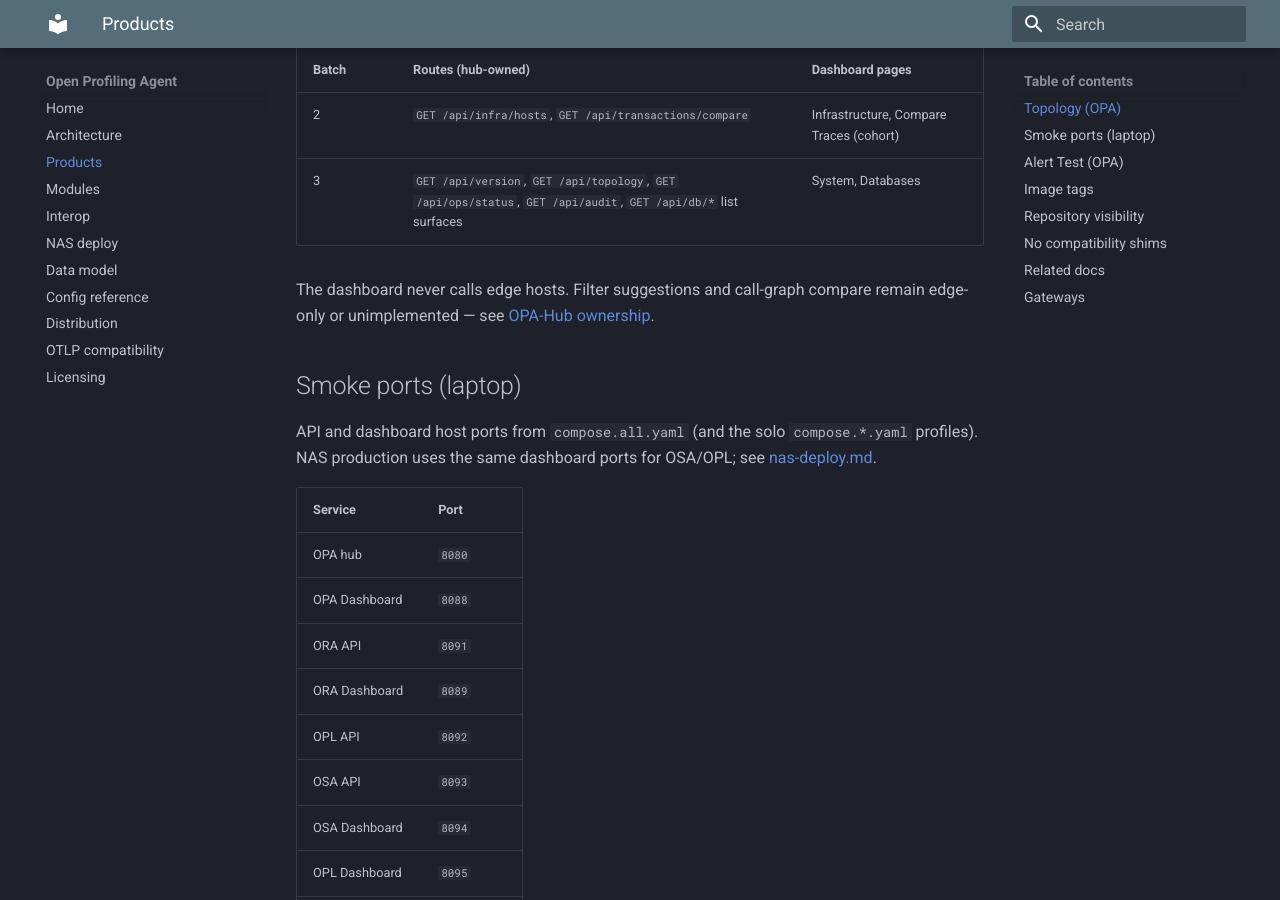
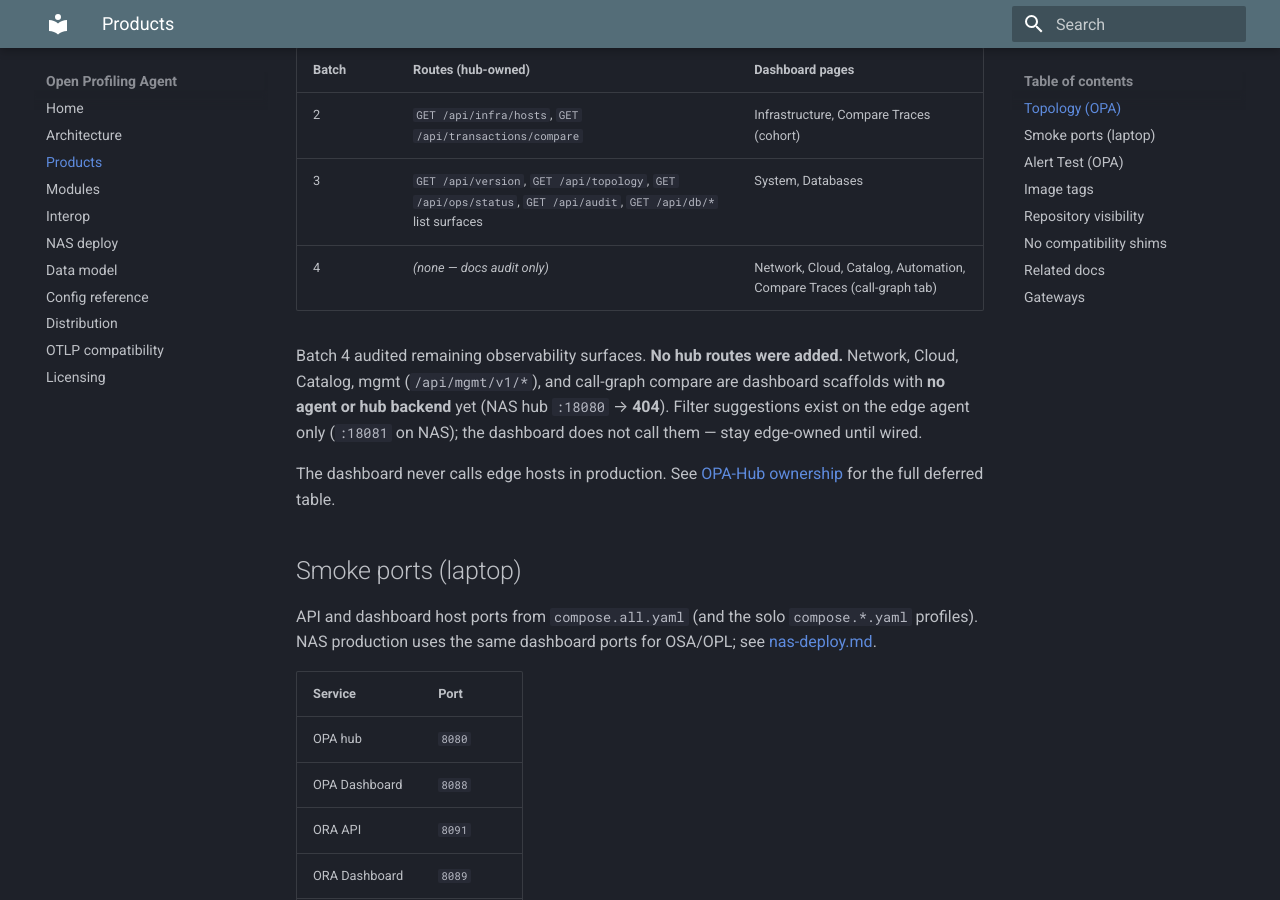
Before and after one commit to TheGrimmChester/OPA-Stack, an MkDocs documentation site: the page built from docs/products.md, in a window 1280 px wide and 900 px high, scrolled down 940 px. Built offline with MkDocs 1.6.1 and Material for MkDocs 9.7.7, drawn with Linux system fonts in a browser that asks for light colours.

Commit message:
Docs: Batch 4 OPA hub ownership and NAS deferred routes. (#28)
Record batch 4 as docs-only audit with expected 404 on deferred surfaces.

Co-authored-by: TheGrimmChester <thegrimmchester@users.noreply.github.com>

```diff
--- a/docs/products.md
+++ b/docs/products.md
@@ -20,8 +20,11 @@ Recent hub batches moved dashboard query routes off the edge agent onto **opa-hu
 |-------|-------------------|-----------------|
 | 2 | `GET /api/infra/hosts`, `GET /api/transactions/compare` | Infrastructure, Compare Traces (cohort) |
 | 3 | `GET /api/version`, `GET /api/topology`, `GET /api/ops/status`, `GET /api/audit`, `GET /api/db/*` list surfaces | System, Databases |
+| 4 | *(none — docs audit only)* | Network, Cloud, Catalog, Automation, Compare Traces (call-graph tab) |
 
-The dashboard never calls edge hosts. Filter suggestions and call-graph compare remain edge-only or unimplemented — see [OPA-Hub ownership](https://github.com/TheGrimmChester/OPA-Hub/blob/main/docs/ownership.md).
+Batch 4 audited remaining observability surfaces. **No hub routes were added.** Network, Cloud, Catalog, mgmt (`/api/mgmt/v1/*`), and call-graph compare are dashboard scaffolds with **no agent or hub backend** yet (NAS hub `:18080` → **404**). Filter suggestions exist on the edge agent only (`:18081` on NAS); the dashboard does not call them — stay edge-owned until wired.
+
+The dashboard never calls edge hosts in production. See [OPA-Hub ownership](https://github.com/TheGrimmChester/OPA-Hub/blob/main/docs/ownership.md) for the full deferred table.
 
 ## Smoke ports (laptop)
 
```
Also changed, not shown: docs/nas-deploy.md (+2 -0 lines).
